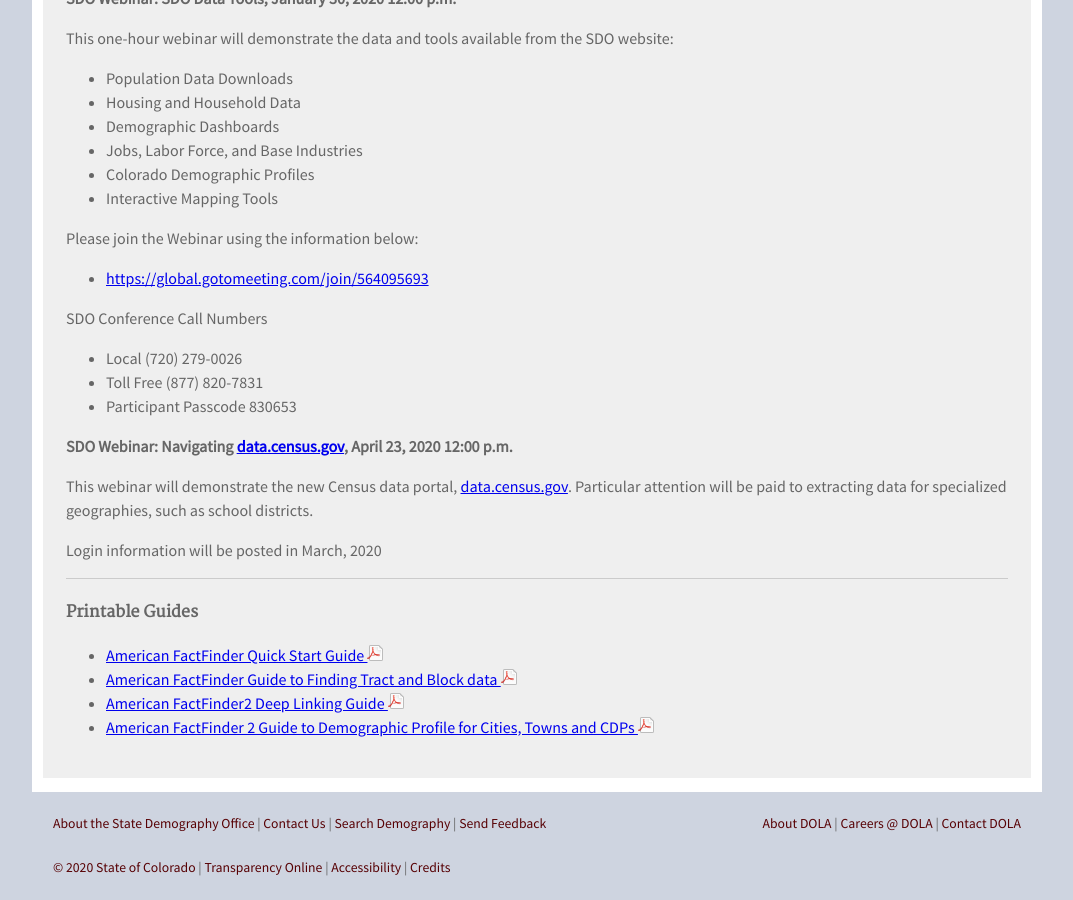
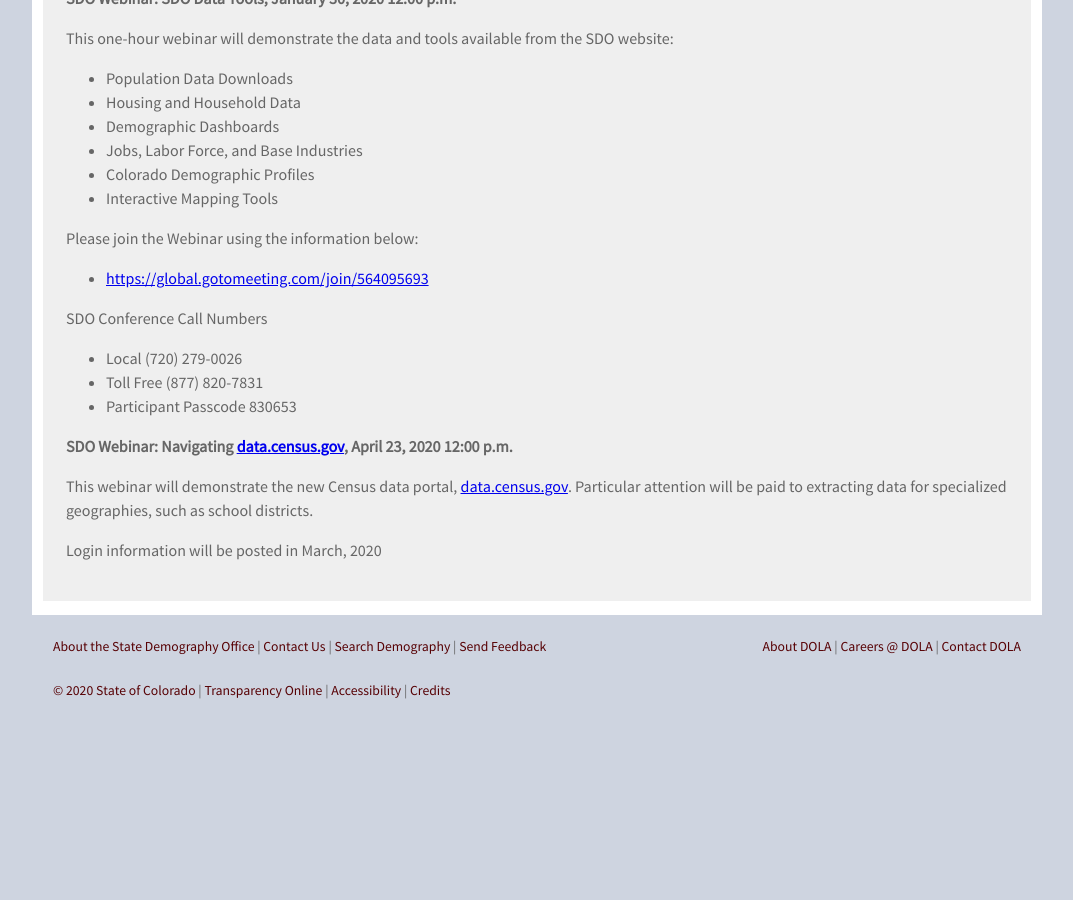
Before and after one commit to TBleess/Website_New, a Jekyll site: the page built from pages/9_Not_in_Menu/training.md, in a window 1280 px wide and 900 px high, scrolled down 588 px. Shown: the whole window, without its empty margins (103-1176 px from the left). Built offline with Jekyll 4.4.1, drawn with Linux system fonts in a browser that asks for light colours; after the commit the page ends 1311 px from its top, so only the background shows below that.

Commit message:
And FactFinder guides

```diff
--- a/pages/9_Not_in_Menu/training.md
+++ b/pages/9_Not_in_Menu/training.md
@@ -43,12 +43,3 @@ SDO Conference Call Numbers
 This webinar will demonstrate the new Census data portal, [data.census.gov](https://data.census.gov/cedsci/).  Particular attention will be paid to extracting data for specialized geographies, such as school districts.
 
 Login information will be posted in March, 2020
-
-- - -
-
-#### Printable Guides
-
-- [American FactFinder Quick Start Guide ![pdf](/images/page_white_acrobat.png 'download pdf file')](https://drive.google.com/uc?export=download&id=0B-vz6H4k4SESN0JubGJRNktLT3M)
-- [American FactFinder Guide to Finding Tract and Block data ![pdf](/images/page_white_acrobat.png 'download pdf file')](https://drive.google.com/uc?export=download&id=0B-vz6H4k4SESQVZJdWs5LXRkekU)
-- [American FactFinder2 Deep Linking Guide ![pdf](/images/page_white_acrobat.png 'download pdf file')](http://factfinder2.census.gov/files/AFF_deep_linking_guide.pdf)
-- [American FactFinder 2 Guide to Demographic Profile for Cities, Towns and CDPs ![pdf](/images/page_white_acrobat.png 'download pdf file')](https://drive.google.com/uc?export=download&id=0B-vz6H4k4SESSy1qN29SNGVRZmc)
```
